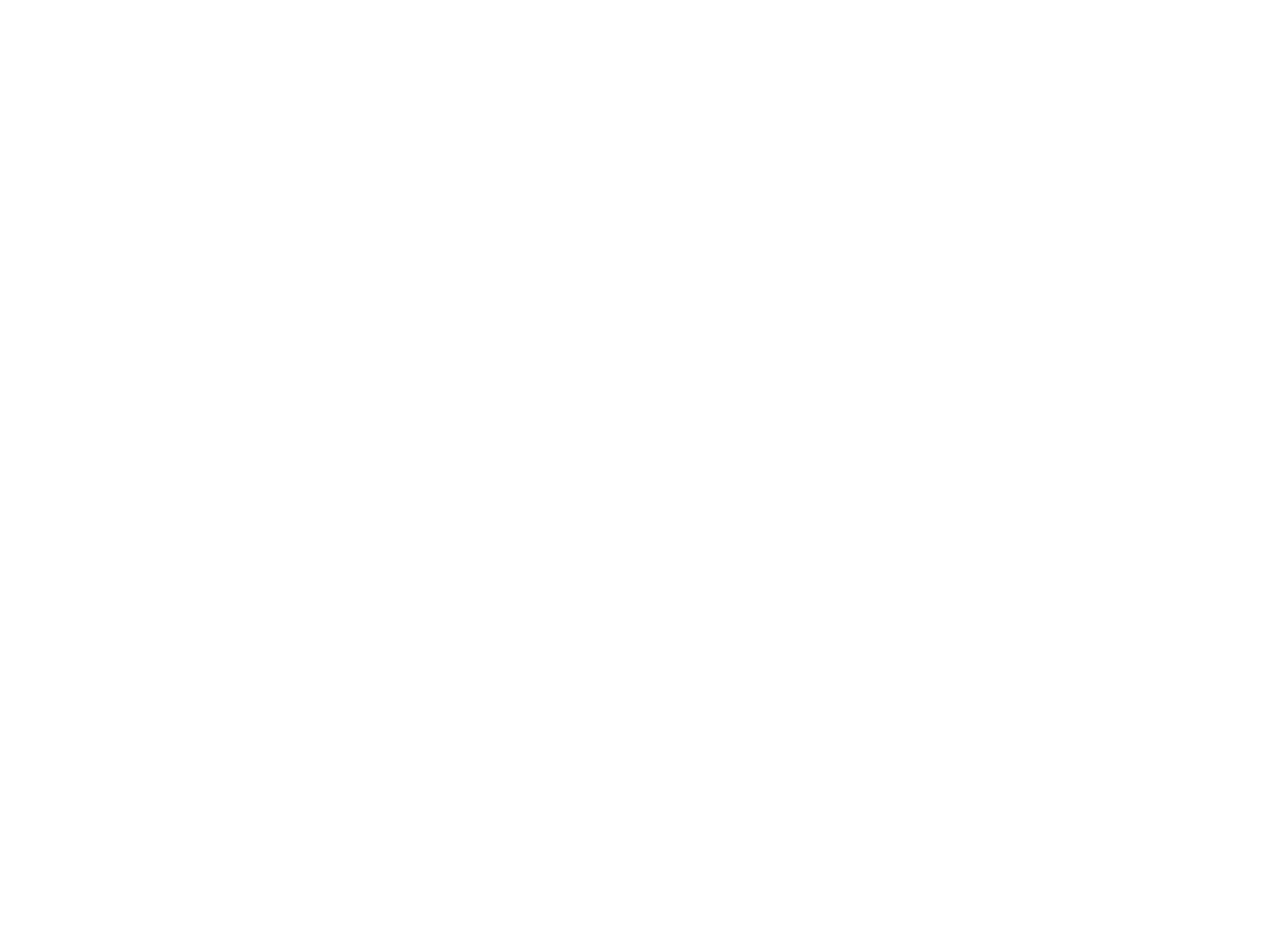
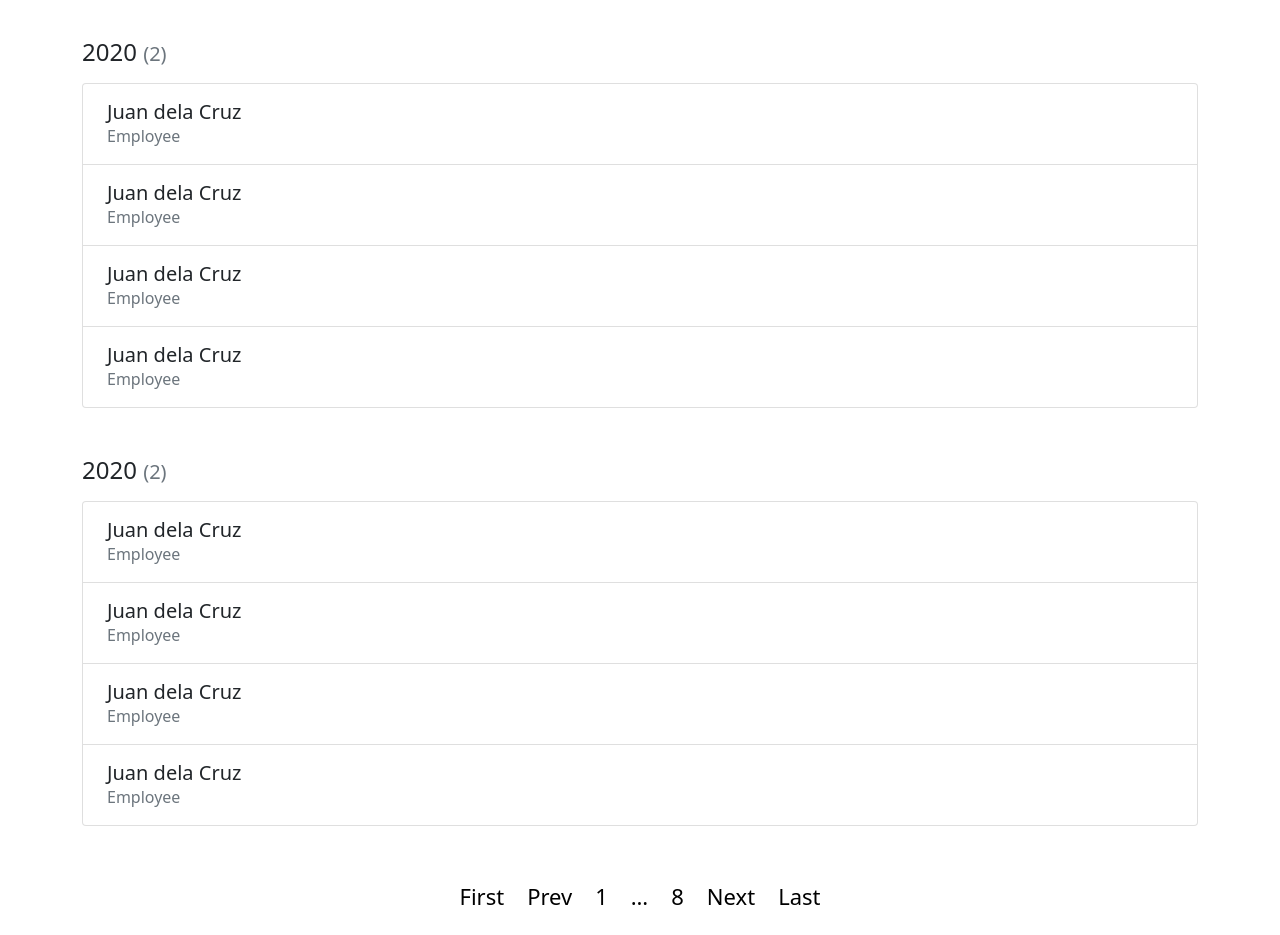
Before and after one commit to chxtrmnbo/employee_appraisal_react_ui, a React (Create React App) app: page /Hr in a window 1280 px wide. Shown: the part 200-1135 px from the top of the page. Before the commit the page ends 800 px from the top, so only its background shows below. Built offline with nearby package versions, Linux system fonts and the light colour scheme.

Commit message:
update Hr Queue

```diff
--- a/src/index.css
+++ b/src/index.css
@@ -11,3 +11,8 @@
   font-family: source-code-pro, Menlo, Monaco, Consolas, 'Courier New',
     monospace;
 }
+
+.pagination .page-item .page-link {
+  border: 0;
+  color: black;
+}
--- a/src/pages/HrQueue.js
+++ b/src/pages/HrQueue.js
@@ -1,9 +1,74 @@
 import React from 'react'
+import { Row, Col, ListGroup, Stack, Pagination } from 'react-bootstrap'
 
 export default function HrQueue() {
+
+    const test = [1, 2, 3, 4]
+
     return (
-        <div>
+        <>
+            <Row className="mt-5">
+                <Col>
+                    <h2>Performance Appraisal</h2>
+                    <p className="text-muted">Lorem Ipsum dolor</p>
+                </Col>
+            </Row>
+            <Row className="mt-5">
+                <Col>
+                    <h4>2020 <span className="text-muted" style={{ fontSize: '20px' }}>(2)</span> </h4>
+                </Col>
+            </Row>
+            <Row className="mt-2">
+                <Col>
+                    <ListGroup>
+                        {
+                            test.map(el => (
+                                <ListGroup.Item className="py-3 px-4" action>
+                                    <Stack gap={0} >
+                                        <h5>Juan dela Cruz</h5>
+                                            <span className="text-muted" style={{ marginTop: '-8px'}}>Employee</span>
+                                    </Stack>
+                                </ListGroup.Item>
+                            ))
+                        }
+                    </ListGroup>
+                </Col>
+            </Row>
 
-        </div>
+            <Row className="mt-5">
+                <Col>
+                    <h4>2020 <span className="text-muted" style={{ fontSize: '20px' }}>(2)</span> </h4>
+                </Col>
+            </Row>
+            <Row className="mt-2">
+                <Col>
+                    <ListGroup>
+                        {
+                            test.map(el => (
+                                <ListGroup.Item className="py-3 px-4" action>
+                                    <Stack gap={0}>
+                                        <h5>Juan dela Cruz</h5>
+                                        <span className="text-muted" style={{ marginTop: '-8px'}}>Employee</span>
+                                    </Stack>
+                                </ListGroup.Item>
+                            ))
+                        }
+                    </ListGroup>
+                </Col>
+            </Row>
+            <Row className="mt-5 px-5">
+                <Col className="d-flex justify-content-center">
+                    <Pagination style={{fontSize: '22px'}}>
+                        <Pagination.First>First</Pagination.First>
+                        <Pagination.Prev>Prev</Pagination.Prev>
+                        <Pagination.Item>{1}</Pagination.Item>
+                        <Pagination.Ellipsis />
+                        <Pagination.Item>{8}</Pagination.Item>
+                        <Pagination.Next>Next</Pagination.Next>
+                        <Pagination.Last>Last</Pagination.Last>
+                    </Pagination>
+                </Col>
+            </Row>
+        </>
     )
 }
```
